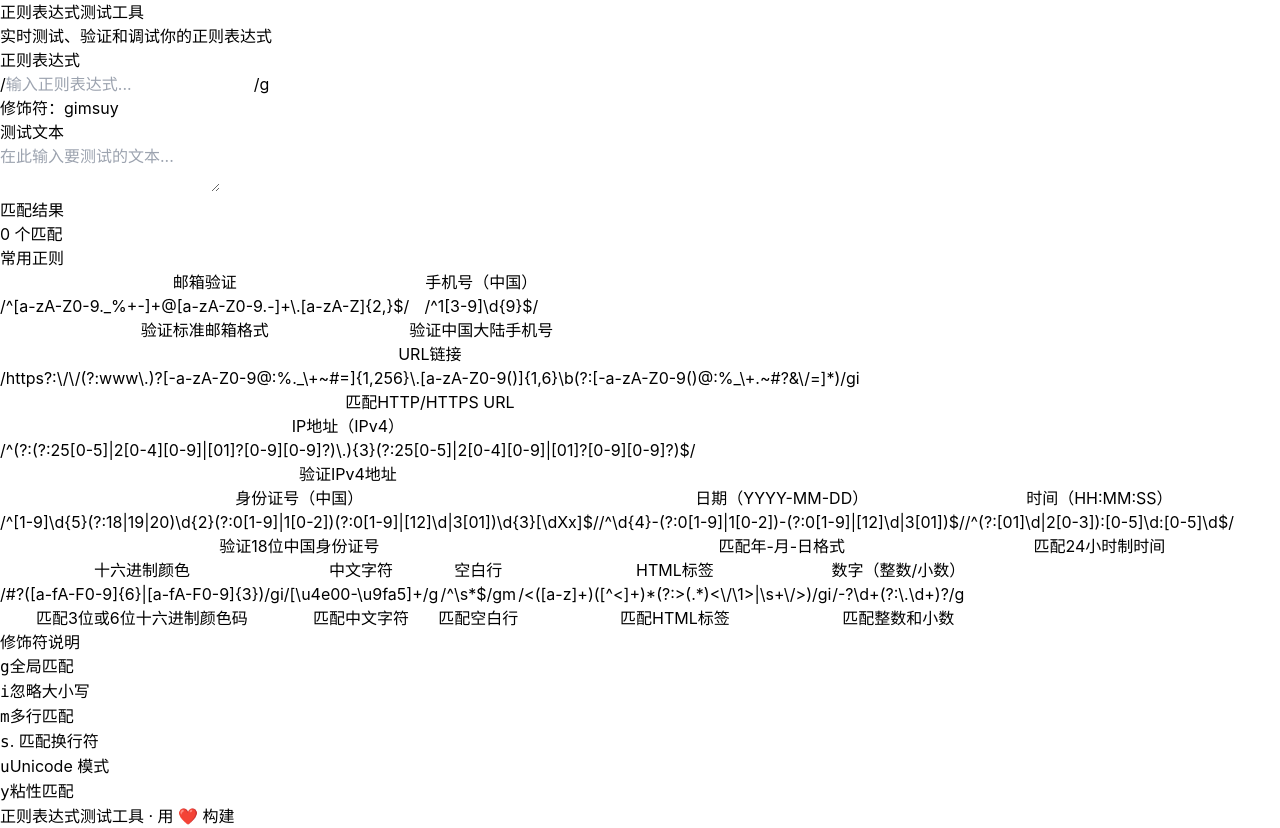
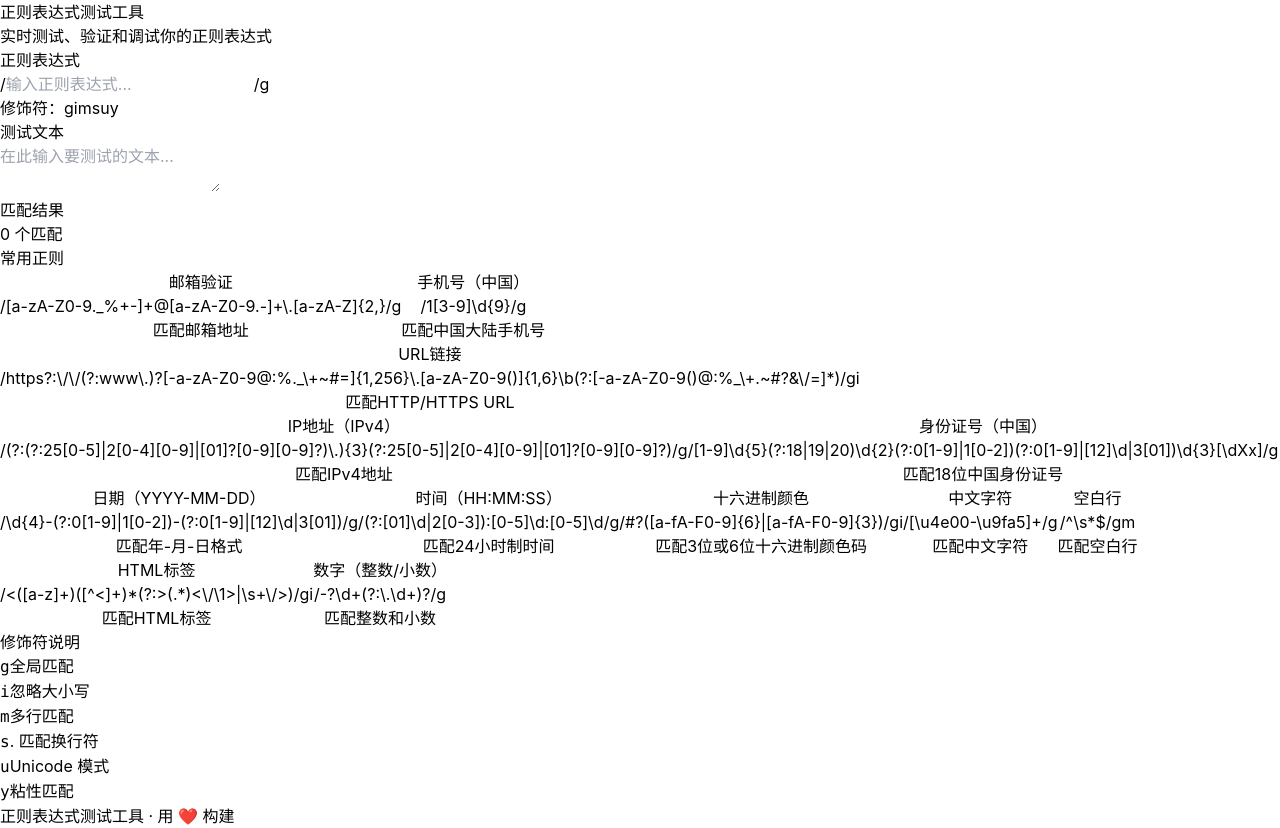
Before and after one commit to vikinghd/regex-tool, a React (Vite) app: page / in a window 1280 px wide. Built offline with nearby package versions, Linux system fonts and the light colour scheme; the HTML template or start-up script is replaced by a standard one.

Commit message:
Fix regex examples: remove anchors, add global flag

```diff
--- a/src/constants.ts
+++ b/src/constants.ts
@@ -3,16 +3,16 @@ import { RegexExample } from './types';
 export const REGEX_EXAMPLES: RegexExample[] = [
   {
     name: '邮箱验证',
-    pattern: '^[a-zA-Z0-9._%+-]+@[a-zA-Z0-9.-]+\\.[a-zA-Z]{2,}$',
-    flags: '',
-    description: '验证标准邮箱格式',
+    pattern: '[a-zA-Z0-9._%+-]+@[a-zA-Z0-9.-]+\\.[a-zA-Z]{2,}',
+    flags: 'g',
+    description: '匹配邮箱地址',
     testText: 'contact@example.com, user.name+tag@domain.co.uk'
   },
   {
     name: '手机号（中国）',
-    pattern: '^1[3-9]\\d{9}$',
-    flags: '',
-    description: '验证中国大陆手机号',
+    pattern: '1[3-9]\\d{9}',
+    flags: 'g',
+    description: '匹配中国大陆手机号',
     testText: '13812345678, 15987654321'
   },
   {
@@ -24,29 +24,29 @@ export const REGEX_EXAMPLES: RegexExample[] = [
   },
   {
     name: 'IP地址（IPv4）',
-    pattern: '^(?:(?:25[0-5]|2[0-4][0-9]|[01]?[0-9][0-9]?)\\.){3}(?:25[0-5]|2[0-4][0-9]|[01]?[0-9][0-9]?)$',
-    flags: '',
-    description: '验证IPv4地址',
+    pattern: '(?:(?:25[0-5]|2[0-4][0-9]|[01]?[0-9][0-9]?)\\.){3}(?:25[0-5]|2[0-4][0-9]|[01]?[0-9][0-9]?)',
+    flags: 'g',
+    description: '匹配IPv4地址',
     testText: '192.168.1.1, 10.0.0.1, 255.255.255.0'
   },
   {
     name: '身份证号（中国）',
-    pattern: '^[1-9]\\d{5}(?:18|19|20)\\d{2}(?:0[1-9]|1[0-2])(?:0[1-9]|[12]\\d|3[01])\\d{3}[\\dXx]$',
-    flags: '',
-    description: '验证18位中国身份证号',
-    testText: '110101199001011234'
+    pattern: '[1-9]\\d{5}(?:18|19|20)\\d{2}(?:0[1-9]|1[0-2])(?:0[1-9]|[12]\\d|3[01])\\d{3}[\\dXx]',
+    flags: 'g',
+    description: '匹配18位中国身份证号',
+    testText: '110101199001011234, 44010120001231567X'
   },
   {
     name: '日期（YYYY-MM-DD）',
-    pattern: '^\\d{4}-(?:0[1-9]|1[0-2])-(?:0[1-9]|[12]\\d|3[01])$',
-    flags: '',
+    pattern: '\\d{4}-(?:0[1-9]|1[0-2])-(?:0[1-9]|[12]\\d|3[01])',
+    flags: 'g',
     description: '匹配年-月-日格式',
     testText: '2024-01-15, 2024-12-31'
   },
   {
     name: '时间（HH:MM:SS）',
-    pattern: '^(?:[01]\\d|2[0-3]):[0-5]\\d:[0-5]\\d$',
-    flags: '',
+    pattern: '(?:[01]\\d|2[0-3]):[0-5]\\d:[0-5]\\d',
+    flags: 'g',
     description: '匹配24小时制时间',
     testText: '14:30:00, 09:05:30'
   },
```
